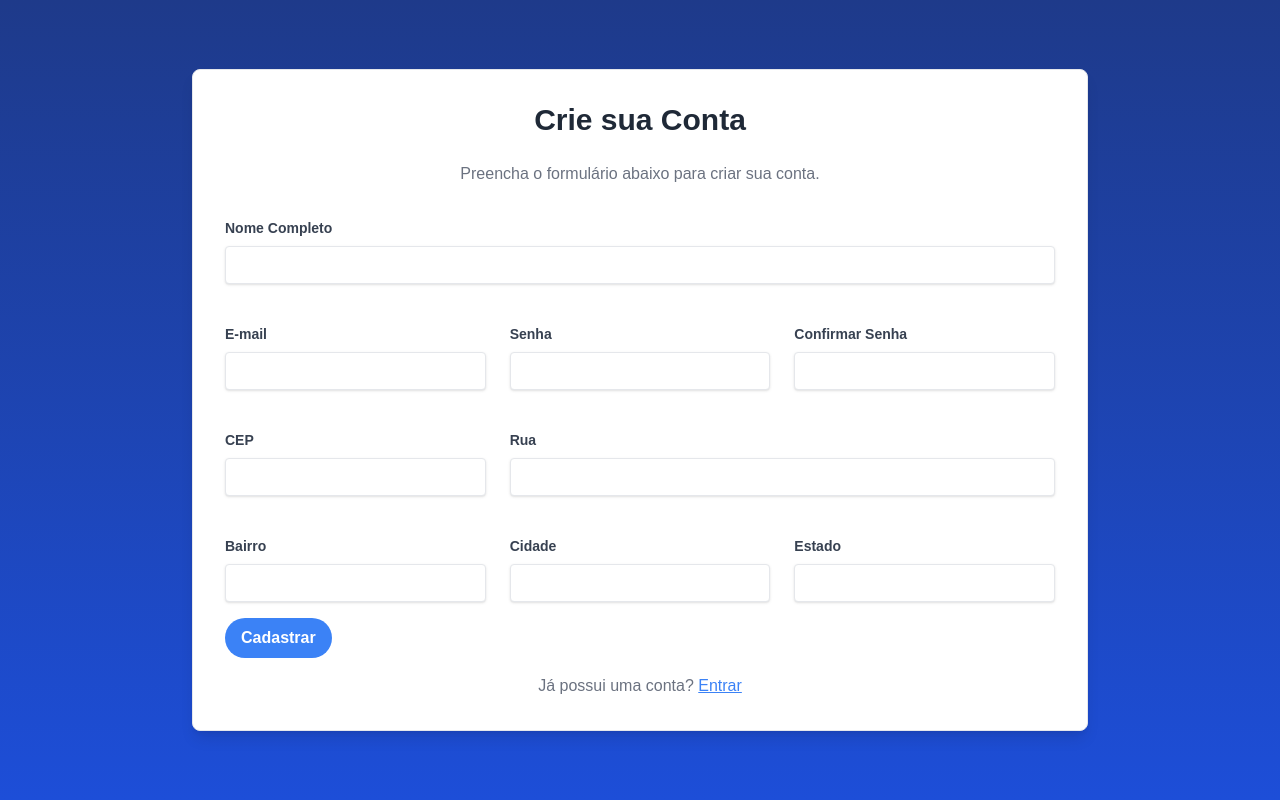
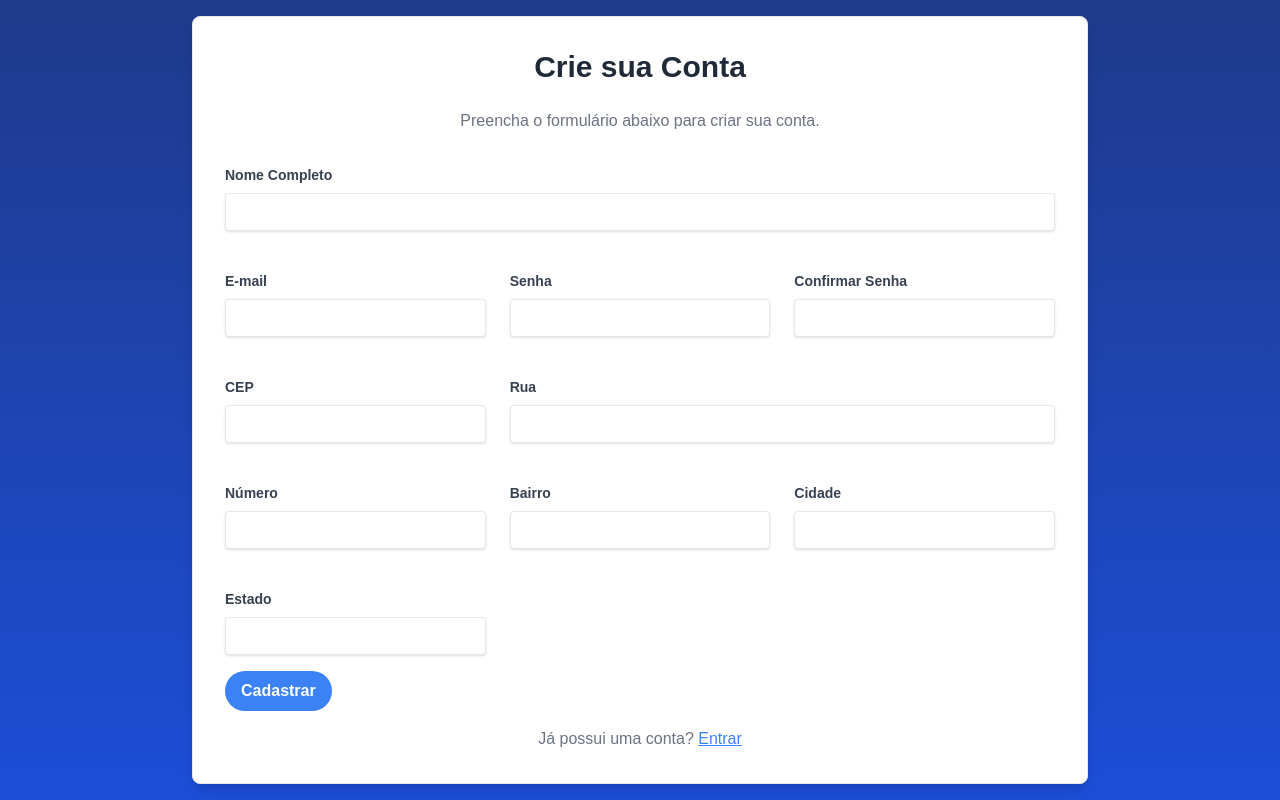
Before and after one commit to sasgustav/genezys-desafio-gustavo-vasconcelos, a Next.js app: page /register in a window 1280 px wide. Shown: the top 800 px of the page. Built offline with nearby package versions, Linux system fonts and the light colour scheme.

Commit message:
Refactor layout to add number input field in page.tsx

```diff
--- a/src/app/register/page.tsx
+++ b/src/app/register/page.tsx
@@ -18,6 +18,7 @@ const Register = () => {
     neighborhood: "",
     city: "",
     state: "",
+    number: "",
   });
 
   const handleCepChange = async (e: React.ChangeEvent<HTMLInputElement>) => {
@@ -28,11 +29,15 @@ const Register = () => {
       try {
         const addressData = await fetchAddressByCep(value);
         if (addressData) {
-          setAddress(addressData);
+          setAddress((prev) => ({
+            ...prev,
+            ...addressData,
+            number: "",
+          }));
+          toast.success("Endereço encontrado com sucesso!");
         } else {
           toast.error("Endereço não encontrado.");
         }
-        toast.success("Endereço encontrado com sucesso!");
       } catch (error: unknown) {
         if (error instanceof Error) {
           toast.error(error.message);
@@ -109,6 +114,14 @@ const Register = () => {
               />
             </div>
             <Input
+              label="Número"
+              type="text"
+              value={address.number}
+              onChange={(e) =>
+                setAddress((prev) => ({ ...prev, number: e.target.value }))
+              }
+            />
+            <Input
               label="Bairro"
               type="text"
               value={address.neighborhood}
```
